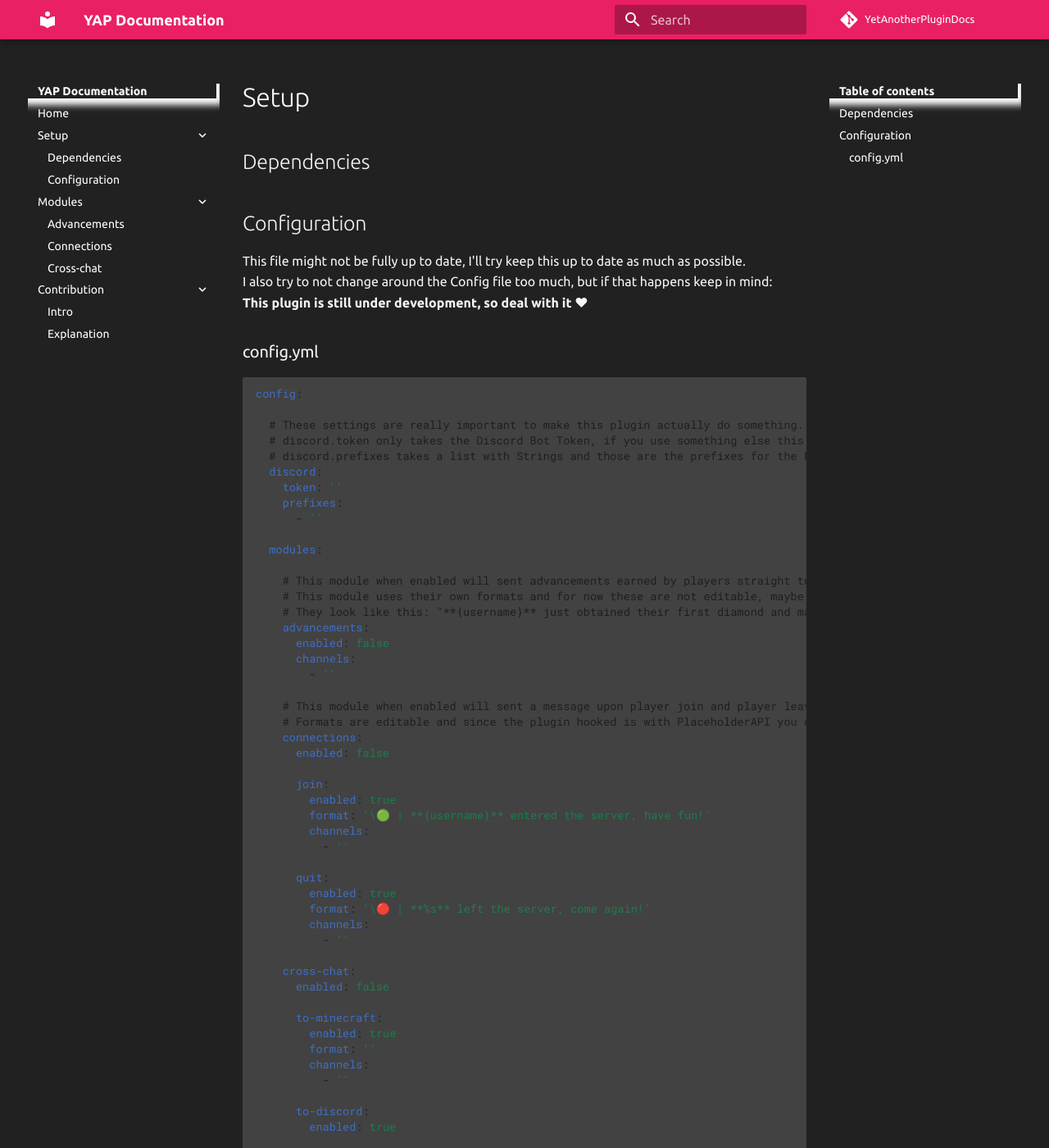
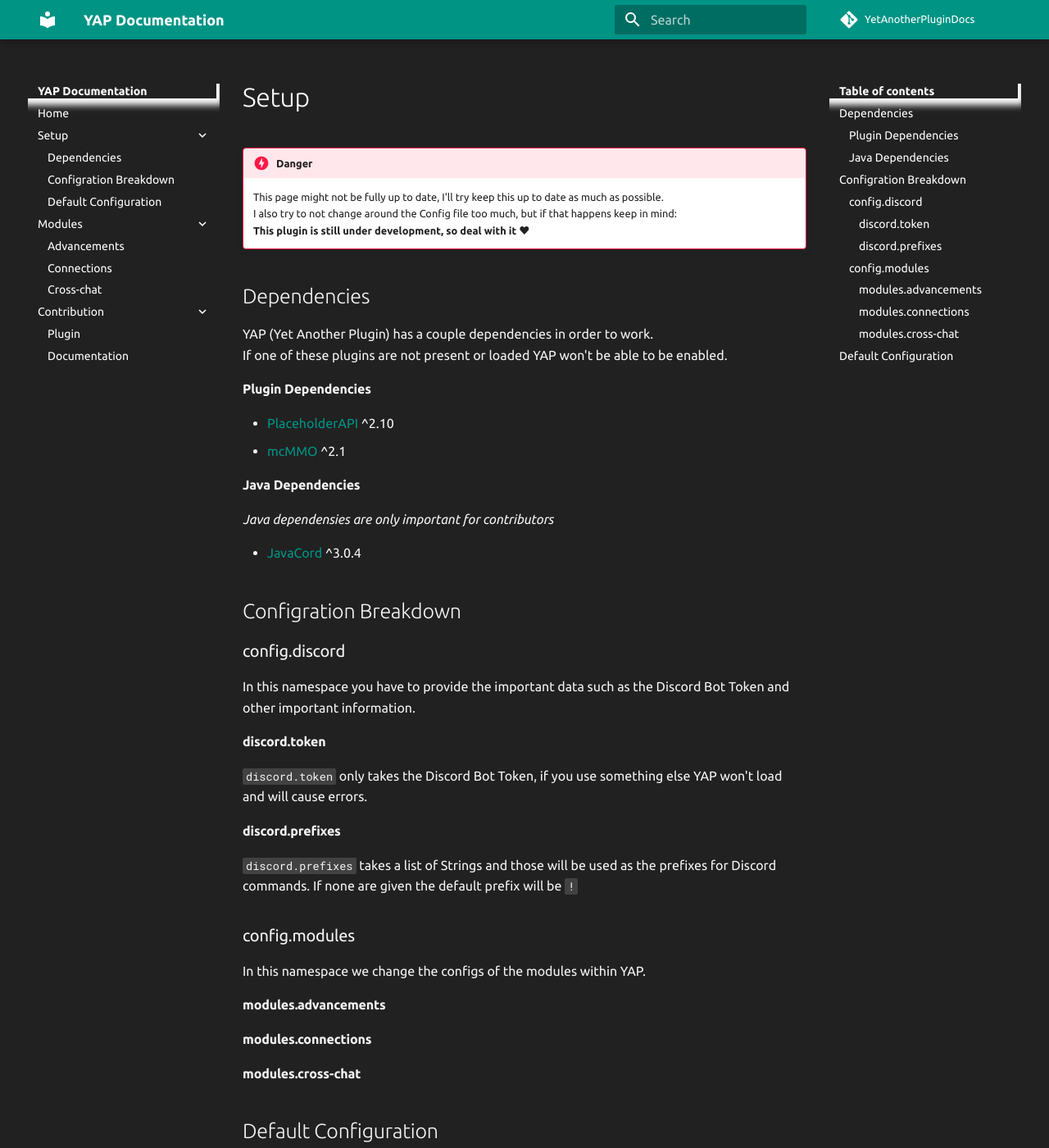
Before and after one commit to kawaaii-programming/YetAnotherPluginDocs, an MkDocs documentation site: the page built from docs/setup.md, in a window 1280 px wide and 1400 px high. Shown: the whole window at 82% size. Built offline with MkDocs 1.6.1 and Material for MkDocs 9.7.7, drawn with Linux system fonts in a browser that asks for light colours; comment, search, counter and statistics services are not loaded.

Commit message:
Slight changes

````diff
--- a/docs/setup.md
+++ b/docs/setup.md
@@ -1,11 +1,38 @@
+!!! danger
+    This page might not be fully up to date, I'll try keep this up to date as much as possible.
+    I also try to not change around the Config file too much, but if that happens keep in mind:
+    **This plugin is still under development, so deal with it ♥**
+
 ## Dependencies
 
-## Configuration
-This file might not be fully up to date, I'll try keep this up to date as much as possible.
-I also try to not change around the Config file too much, but if that happens keep in mind:
-**This plugin is still under development, so deal with it ♥**
+YAP (Yet Another Plugin) has a couple dependencies in order to work.
+If one of these plugins are not present or loaded YAP won't be able to be enabled.
 
-### config.yml
+#### Plugin Dependencies
+- [PlaceholderAPI](https://www.spigotmc.org/resources/placeholderapi.6245/) ^2.10
+- [mcMMO](https://www.spigotmc.org/resources/official-mcmmo-original-author-returns.64348/) ^2.1
+
+#### Java Dependencies
+*Java dependensies are only important for contributors*
+
+- [JavaCord](https://github.com/Javacord/Javacord) ^3.0.4
+
+## Configration Breakdown
+### config.discord
+In this namespace you have to provide the important data such as the Discord Bot Token and other important information.
+#### discord.token
+`discord.token` only takes the Discord Bot Token, if you use something else YAP won't load and will cause errors.
+#### discord.prefixes
+`discord.prefixes` takes a list of Strings and those will be used as the prefixes for Discord commands. If none are given the default prefix will be `!`
+
+### config.modules
+In this namespace we change the configs of the modules within YAP.
+#### modules.advancements
+#### modules.connections
+#### modules.cross-chat
+
+## Default Configuration
+
 ``` yaml
 config:
 
@@ -71,5 +98,4 @@ config:
         # This works only if methid is set to 'webhook'
         webhooks:
           - ''
-
 ```
--- a/mkdocs.yml
+++ b/mkdocs.yml
@@ -6,14 +6,15 @@ nav:
   - Home: index.md
   - Setup:
     - Dependencies: setup#dependencies
-    - Configuration: setup#configuration
+    - Configration Breakdown: setup#configration-breakdown
+    - Default Configuration: setup#default-configuration
   - Modules:
     - Advancements: modules#advancements
     - Connections: modules#connections
     - Cross-chat: modules#cross-chat
   - Contribution:
-    - Intro: contribution#intro
-    - Explanation: contribution#explanation
+    - Plugin: contribution#plugin
+    - Documentation: contribution#documentation
 
 theme:
   name: 'material'
@@ -21,8 +22,8 @@ theme:
   font:
     text: Ubuntu
   palette:
-    primary: 'pink'
-    accent: 'light pink'
+    primary: 'teal'
+    accent: 'cyan'
 
 markdown_extensions:
   - codehilite
````
Also changed, not shown: docs/contribution.md (+2 -2 lines), docs/index.md (+0 -8 lines), 1 other file.
